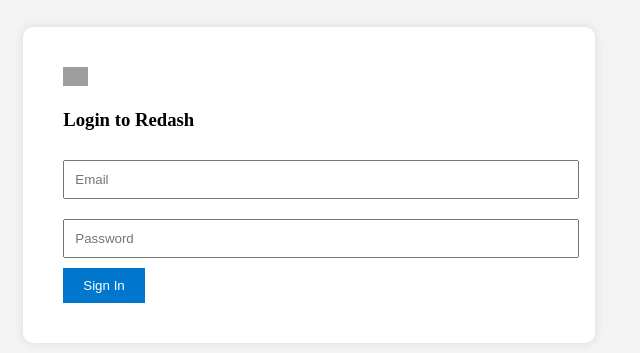
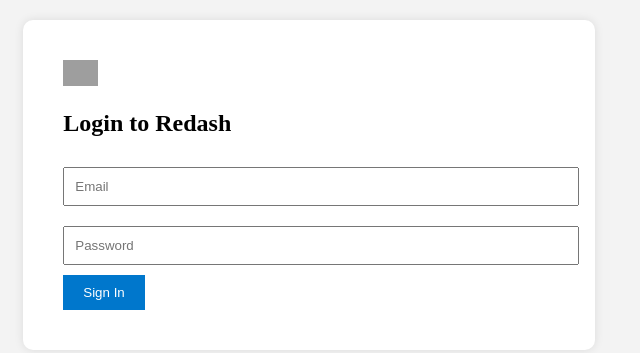
Before and after one commit to ayesha522/getmoneytree-phishing-demo, a plain HTML site: page login/index.html in a window 1280 px wide. Shown: the part 215-568 px from the top of the page, without its empty margins (331-971 px from the left). Drawn offline with Linux system fonts and the light colour scheme; grey boxes are pictures that could not be loaded.

Commit message:
Update index.html

```diff
--- a/login/index.html
+++ b/login/index.html
@@ -14,9 +14,9 @@
   <div class="login-box">
     <div class="header">
       <div class="text-center m-b-15">
-        <a href="/"><img src="https://redash.getmoneytree.com/static/images/redash_icon_small.png" style="width: 25px;"></a>
+        <a href="/"><img src="https://redash.getmoneytree.com/static/images/redash_icon_small.png" style="width: 35px;"></a>
       </div>
-    <h3 class="text-center m-t-0 m-b-25">Login to Redash</h3>
+    <h2 class="text-center m-t-0 m-b-25">Login to Redash</h2>
     <input type="email" placeholder="Email">
     <input type="password" placeholder="Password">
     <button>Sign In</button>
```
